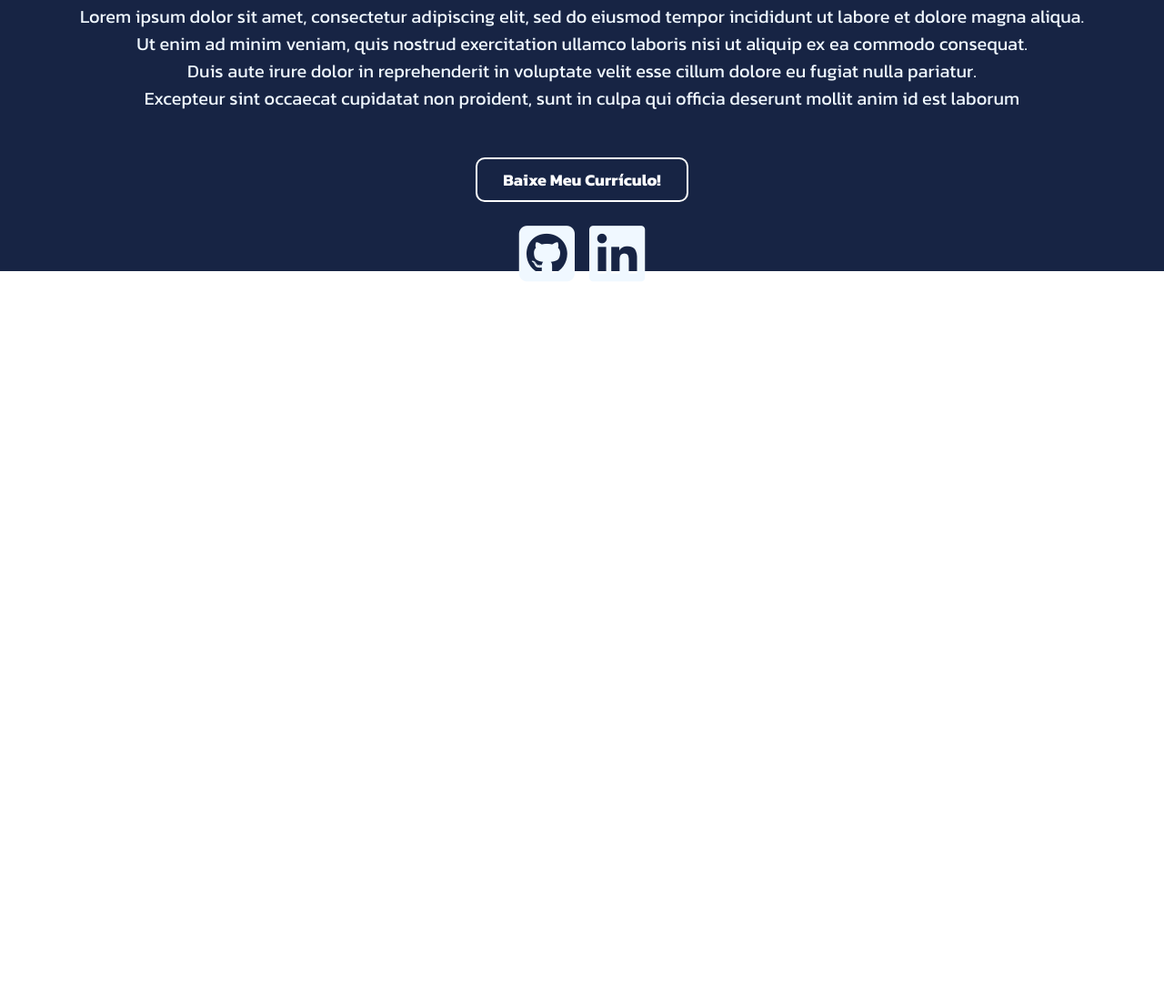
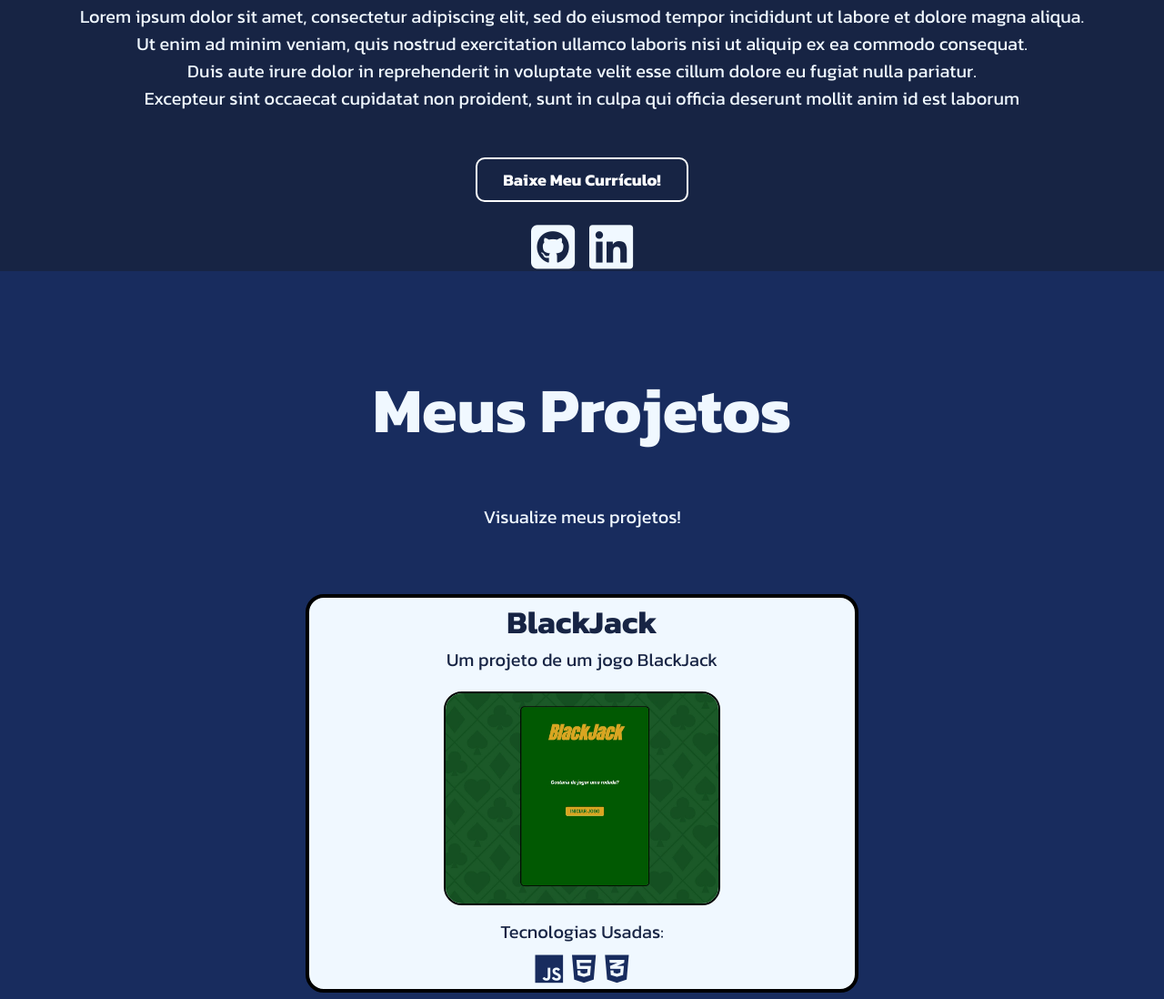
Before and after one commit to pedrogrca/personal-portfolio, a plain HTML site: page index.html in a window 1280 px wide. Shown: the part 1022-2120 px from the top of the page at 91% size. Before the commit the page ends 1344 px from the top, so only its background shows below. Drawn offline with Linux system fonts and the light colour scheme; a web font is replaced by a local one.

Commit message:
Added transitions using CSS and added projects.

```diff
--- a/index.html
+++ b/index.html
@@ -1,33 +1,40 @@
 <!DOCTYPE html>
 <html lang="en">
   <head>
-    <meta charset="UTF-8">
-    <meta name="viewport" content="width=device-width, initial-scale=1.0">
+    <meta charset="UTF-8" />
+    <meta name="viewport" content="width=device-width, initial-scale=1.0" />
     <title>Pedro Graça</title>
-    <link rel="stylesheet" href="style.css">
-    <link rel="icon" type="image/jpg" href="favicon.ico"/>
-    <link rel="stylesheet" href="https://cdnjs.cloudflare.com/ajax/libs/font-awesome/6.7.2/css/all.min.css" integrity="sha512-Evv84Mr4kqVGRNSgIGL/F/aIDqQb7xQ2vcrdIwxfjThSH8CSR7PBEakCr51Ck+w+/U6swU2Im1vVX0SVk9ABhg==" crossorigin="anonymous" referrerpolicy="no-referrer" />
+    <link rel="stylesheet" href="style.css" />
+    <link rel="icon" type="image/jpg" href="/images/favicon.ico" />
+    <link
+      rel="stylesheet"
+      href="https://cdnjs.cloudflare.com/ajax/libs/font-awesome/6.7.2/css/all.min.css"
+      integrity="sha512-Evv84Mr4kqVGRNSgIGL/F/aIDqQb7xQ2vcrdIwxfjThSH8CSR7PBEakCr51Ck+w+/U6swU2Im1vVX0SVk9ABhg=="
+      crossorigin="anonymous"
+      referrerpolicy="no-referrer"
+    />
   </head>
   <body>
-
     <div class="header" id="home">
       <div class="header-left">
         <div class="title">
-                <a href="#home"><img src="images/logo.png" alt="Pedro Henrique Graça logo"></a>
+          <a href="#home"
+            ><img src="images/logo.png" alt="Pedro Henrique Graça logo"
+          /></a>
         </div>
       </div>
       <div class="header-right">
         <ul>
-                <li><a href="#sobremim">Sobre Mim</a></li>
-                <li><a href="">Meus Projetos</a></li>
-                <li><a href="">Contato</a></li>
+          <li><a href="#sobremim" id="sobrebutton">Sobre Mim</a></li>
+          <li><a href="#meusprojetos" id="projetosbutton">Meus Projetos</a></li>
+          <li><a href="" id="contatobutton">Contato</a></li>
         </ul>
       </div>
     </div>
 
     <div class="first-section" id="home">
       <div class="content">
-            <img class="pedro" src="images/logo.png">
+        <img class="pedro" src="images/logo.png" />
         <div class="text">
           <h1>Pedro Henrique Graça</h1>
           <p class="desc">Software Engineer</p>
@@ -38,15 +45,56 @@
     <div class="second-section" id="sobremim">
       <div class="content">
         <h1>Sobre Mim</h1>
-            <p class="sobre">Lorem ipsum dolor sit amet, consectetur adipiscing elit, sed do eiusmod tempor incididunt ut labore et dolore magna aliqua.<br> Ut enim ad minim veniam, quis nostrud exercitation ullamco laboris nisi ut aliquip ex ea commodo consequat. <br>Duis aute irure dolor in reprehenderit in voluptate velit esse cillum dolore eu fugiat nulla pariatur.<br> Excepteur sint occaecat cupidatat non proident, sunt in culpa qui officia deserunt mollit anim id est laborum</p>
+        <p class="sobre">
+          Lorem ipsum dolor sit amet, consectetur adipiscing elit, sed do
+          eiusmod tempor incididunt ut labore et dolore magna aliqua.<br />
+          Ut enim ad minim veniam, quis nostrud exercitation ullamco laboris
+          nisi ut aliquip ex ea commodo consequat. <br />Duis aute irure dolor
+          in reprehenderit in voluptate velit esse cillum dolore eu fugiat nulla
+          pariatur.<br />
+          Excepteur sint occaecat cupidatat non proident, sunt in culpa qui
+          officia deserunt mollit anim id est laborum
+        </p>
       </div>
       <div class="curriculum">
-            <a download href="/files/curriculo.pdf">Baixe Meu Currículo!</a>
+        <a download id="curriculum-button" href="/files/curriculo.pdf">Baixe Meu Currículo!</a>
       </div>
       <div class="icons">
-            <a href="https://github.com/pedrogrca" target="_blank"><i class="fa-brands fa-square-github"></i></a>
-            <a href="https://www.linkedin.com/in/pedrogrca/" target="_blank"><i class="fa-brands fa-linkedin"></i></a>
+        <a id="github" href="https://github.com/pedrogrca" target="_blank"
+          ><i class="fa-brands fa-square-github"></i
+        ></a>
+        <a id="linkedin" href="https://www.linkedin.com/in/pedrogrca/" target="_blank"
+          ><i class="fa-brands fa-linkedin"></i
+        ></a>
       </div>
     </div>
+    <div class="third-section" id="meusprojetos">
+      <div class="content">
+        <h1>Meus Projetos</h1>
+        <p>Visualize meus projetos!</p>
+        <div class="blocks">
+            <div class="projetos">
+                <div class="blackjack">
+
+                    <h4>BlackJack</h4>
+                    <p id="blackjacktext">Um projeto de um jogo BlackJack</p>
+                    <a href="https://pedrosblackjack.netlify.app" target="_blank"><img id="blackjackimg" src="/images/blackjack.png"></a>
+                    <p id="tectext">Tecnologias Usadas:</p>
+                    <ul>
+                   <li><a id="javascript"><i class="fa-brands fa-js"></i></a></li>
+                   <li><a id="html"><i class="fa-brands fa-html5"></i></a></li>
+                   <li><a id="css"><i class="fa-brands fa-css3-alt"></i></a></li>
+                </ul>
+
+                </div>
+            </div>
+        </div>
+
+      </div>
+
+
+    </div>
+
+    <script src="index.js"></script>
   </body>
 </html>
--- a/style.css
+++ b/style.css
@@ -1,6 +1,6 @@
-@import url('https://fonts.googleapis.com/css2?family=Birthstone&family=Kanit:ital,wght@0,100;0,200;0,300;0,400;0,500;0,600;0,700;0,800;0,900;1,100;1,200;1,300;1,400;1,500;1,600;1,700;1,800;1,900&family=Roboto:ital,wght@0,100..900;1,100..900&display=swap');
+@import url("https://fonts.googleapis.com/css2?family=Birthstone&family=Kanit:ital,wght@0,100;0,200;0,300;0,400;0,500;0,600;0,700;0,800;0,900;1,100;1,200;1,300;1,400;1,500;1,600;1,700;1,800;1,900&family=Roboto:ital,wght@0,100..900;1,100..900&display=swap");
 
-*  {
+* {
   margin: 0;
   padding: 0;
   list-style-type: none;
@@ -21,9 +21,12 @@
   align-items: center;
   background-color: #101728;
   font-family: "Kanit", sans-serif;
-    color: #F0F8FF;
+  color: #f0f8ff;
   height: 60px;
+
 }
+
+
 
 .header-left {
   margin-left: 115px;
@@ -31,7 +34,7 @@
   font-weight: bolder;
 }
 
-ul {
+.header ul {
   display: flex;
   gap: 20px;
   margin-right: 175px;
@@ -40,12 +43,17 @@ ul {
 
 a {
   color: inherit;
+  transition: color 0.3s ease;
+}
+
+#sobrebutton:hover , #projetosbutton:hover, #contatobutton:hover {
+  color: #4a6ec4;
 }
 
 .first-section {
   height: 75vh;
   background-color: #151c2c;
-    color: #F0F8FF;
+  color: #f0f8ff;
   display: flex;
   justify-content: center;
   align-items: center;
@@ -54,7 +62,7 @@ a {
 .text {
   text-align: center;
   font-family: "Kanit", sans-serif;
-    color: #F0F8FF;
+  color: #f0f8ff;
 }
 
 .desc {
@@ -65,7 +73,7 @@ a {
 .pedro {
   height: 350px;
   width: 350px;
-    border: #F0F8FF solid;
+  border: #f0f8ff solid;
   border-radius: 20px;
 }
 
@@ -75,7 +83,7 @@ a {
 }
 
 .second-section .content {
-    color: #F0F8FF;
+  color: #f0f8ff;
   text-align: center;
   font-family: "Kanit", sans-serif;
   font-size: 35px;
@@ -96,7 +104,9 @@ a {
   align-items: center;
   justify-content: center;
   margin-top: 50px;
+
 }
+
 
 .curriculum a {
   background-color: #172444;
@@ -112,6 +122,12 @@ a {
   display: flex;
   justify-content: center;
   align-items: center;
+  transition: background-color 0.5s ease, color 0.5s ease;
+}
+
+#curriculum-button:hover {
+  background-color: white;
+  color: #172444;
 }
 
 
@@ -119,8 +135,83 @@ a {
   display: flex;
   justify-content: center;
   align-items: center;
-    font-size: 70px;
-    color: #F0F8FF;
+  font-size: 55px;
+  color: #f0f8ff;
   gap: 16px;
   margin-top: 20px;
+  transition: background-color 0.5s ease, color 0.5s ease;
 }
+#linkedin, #github{
+  transition: background-color 0.5s ease, color 0.5s ease;
+}
+
+
+#linkedin:hover, #github:hover {
+  color: #4a6ec4;
+}
+
+.third-section {
+  height: 100vh;
+  background-color: #182c5e;
+}
+
+.third-section .content {
+  color: #f0f8ff;
+  text-align: center;
+  font-family: "Kanit", sans-serif;
+  font-size: 35px;
+  padding-top: 100px;
+  display: flex;
+  flex-direction: column;
+  align-items: center;
+  justify-content: center;
+}
+
+.third-section p {
+  font-size: 20px;
+  margin-top: 50px;
+}
+
+.third-section .blocks {
+  width: 600px;
+  height: 430px;
+  background-color: #f0f8ff;
+  margin-top: 70px;
+  border-radius: 20px;
+  border: solid 4px black;
+  display: flex;
+  flex-direction: column;
+  transition: 0.5s ease;
+
+}
+
+.third-section .blocks:hover {
+  scale: 1.05;
+}
+
+.third-section h4, #blackjacktext {
+  color: #172444;
+  margin: 0;
+  padding: 0;
+}
+
+#blackjackimg {
+  width: 300px;
+  height: auto;
+  margin-top: 20px;
+  border-radius: 20px;
+  border: solid 2px black;
+}
+
+#tectext {
+  margin-top: 0px;
+  color: #172444;
+}
+
+.third-section ul {
+  display: flex;
+  align-items: center;
+  justify-content: center;
+  gap: 10px;
+  color: #182c5e;
+}
```
Also changed, not shown: images/blackjack.png (added), images/favicon.ico (renamed from favicon.ico). Lines whose indentation alone changed are shown as unchanged.
